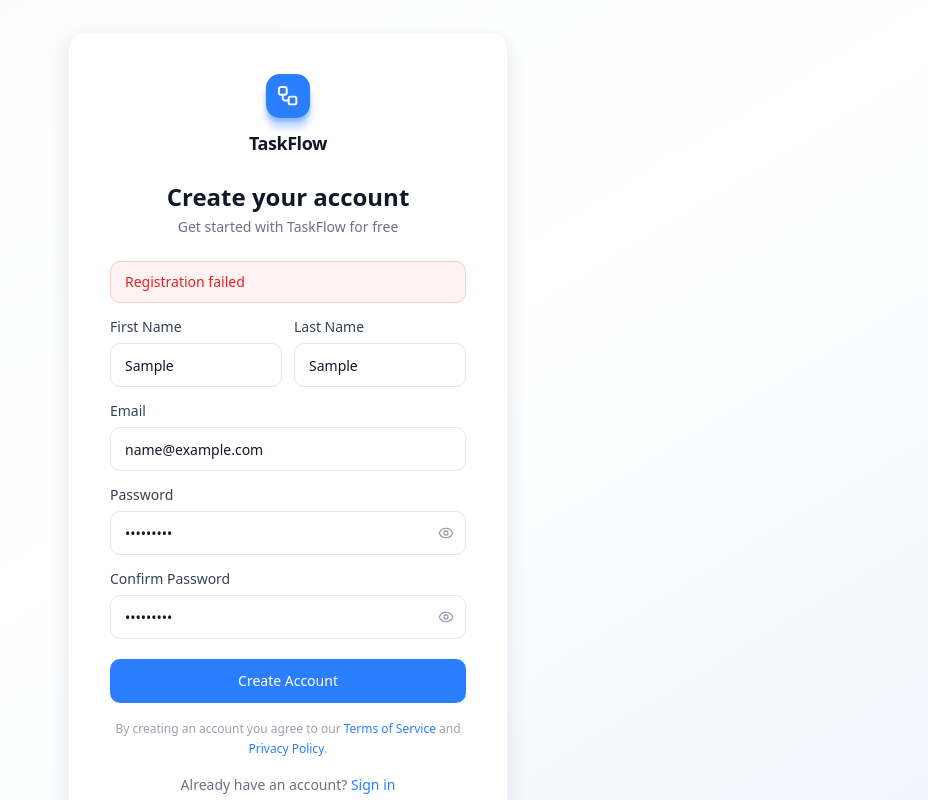
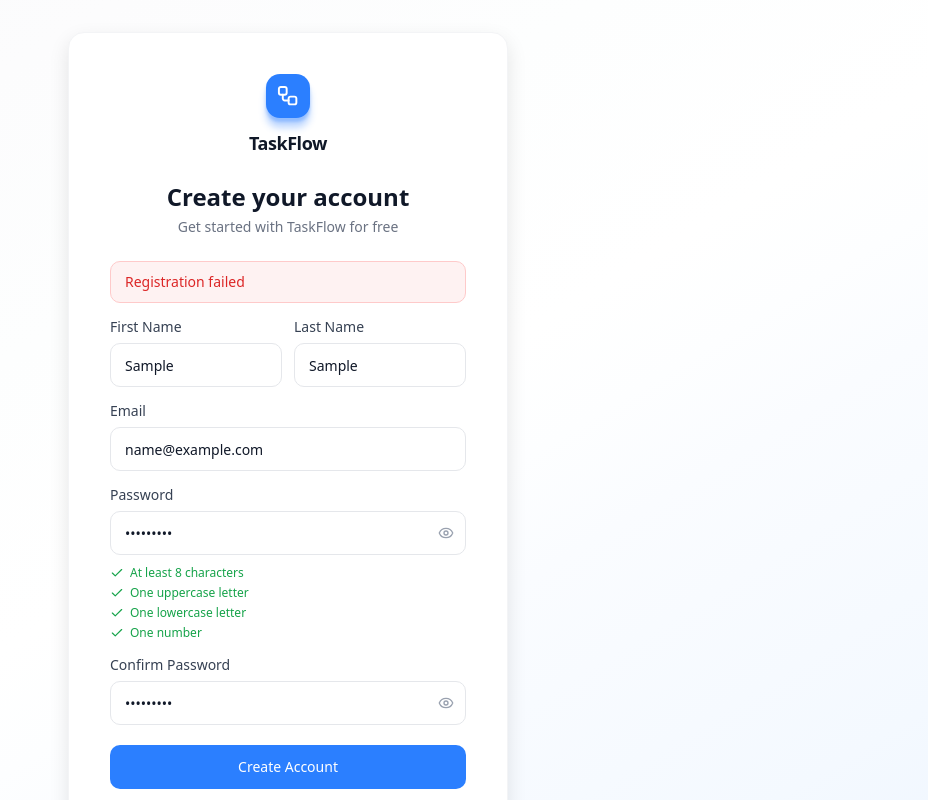
Before and after one commit to nirmalfernando/TaskFlow, a React (Vite) app in the folder client/: page /register in a window 1280 px wide. Both pictures are taken after typing "Sample", "Sample", "name@example.com", "Sample123", "Sample123" into the empty fields and a click on the button "Create Account". Shown: the top 800 px of the page, without its empty margins (352-1280 px from the left). Built offline with nearby package versions, Linux system fonts and the light colour scheme; no server answers.

Commit message:
refactor(auth): added regex and validation for password and email

```diff
--- /dev/null
+++ b/client/src/lib/validation.ts
@@ -0,0 +1,21 @@
+import { z } from 'zod';
+
+export const EMAIL_REGEX = /^[a-zA-Z0-9._%+-]+@[a-zA-Z0-9.-]+\.[a-zA-Z]{2,}$/;
+
+export const PASSWORD_REGEX = {
+  uppercase: /[A-Z]/,
+  lowercase: /[a-z]/,
+  digit: /[0-9]/,
+};
+
+export const emailSchema = z
+  .string()
+  .min(1, 'Email is required')
+  .regex(EMAIL_REGEX, 'Invalid email address');
+
+export const passwordSchema = z
+  .string()
+  .min(8, 'Password must be at least 8 characters')
+  .regex(PASSWORD_REGEX.uppercase, 'Must contain at least one uppercase letter')
+  .regex(PASSWORD_REGEX.lowercase, 'Must contain at least one lowercase letter')
+  .regex(PASSWORD_REGEX.digit, 'Must contain at least one number');
--- a/client/src/pages/LoginPage.tsx
+++ b/client/src/pages/LoginPage.tsx
@@ -7,13 +7,14 @@ import { Link, useNavigate } from 'react-router-dom';
 import { isAxiosError } from 'axios';
 import { cn } from '@/lib/utils';
 import { useAuth } from '@/hooks/useAuth';
+import { emailSchema } from '@/lib/validation';
 
 const FEATURE_FLAGS = {
   googleSso: false,
 } as const;
 
 const schema = z.object({
-  email: z.string().email('Invalid email address'),
+  email: emailSchema,
   password: z.string().min(1, 'Password is required'),
 });
 
--- a/client/src/pages/RegisterPage.tsx
+++ b/client/src/pages/RegisterPage.tsx
@@ -1,24 +1,20 @@
 import { useState } from 'react';
-import { useForm } from 'react-hook-form';
+import { useForm, useWatch } from 'react-hook-form';
 import { zodResolver } from '@hookform/resolvers/zod';
 import { z } from 'zod';
-import { Eye, EyeOff } from 'lucide-react';
+import { Eye, EyeOff, Check, X } from 'lucide-react';
 import { Link, useNavigate } from 'react-router-dom';
 import { isAxiosError } from 'axios';
 import { cn } from '@/lib/utils';
 import { useAuth } from '@/hooks/useAuth';
+import { emailSchema, passwordSchema, PASSWORD_REGEX } from '@/lib/validation';
 
 const schema = z
   .object({
     firstName: z.string().min(1, 'First name is required').max(50),
     lastName: z.string().min(1, 'Last name is required').max(50),
-    email: z.string().email('Invalid email address'),
-    password: z
-      .string()
-      .min(8, 'Password must be at least 8 characters')
-      .regex(/[A-Z]/, 'Must contain an uppercase letter')
-      .regex(/[a-z]/, 'Must contain a lowercase letter')
-      .regex(/[0-9]/, 'Must contain a number'),
+    email: emailSchema,
+    password: passwordSchema,
     confirmPassword: z.string().min(1, 'Please confirm your password'),
   })
   .refine((data) => data.password === data.confirmPassword, {
@@ -72,6 +68,40 @@ function PasswordField({
   );
 }
 
+const PASSWORD_RULES = [
+  { label: 'At least 8 characters', test: (v: string) => v.length >= 8 },
+  { label: 'One uppercase letter', test: (v: string) => PASSWORD_REGEX.uppercase.test(v) },
+  { label: 'One lowercase letter', test: (v: string) => PASSWORD_REGEX.lowercase.test(v) },
+  { label: 'One number', test: (v: string) => PASSWORD_REGEX.digit.test(v) },
+];
+
+function PasswordRequirements({ value }: { value: string }) {
+  if (!value) return null;
+  return (
+    <ul className="flex flex-col gap-1 mt-1">
+      {PASSWORD_RULES.map(({ label, test }) => {
+        const satisfied = test(value);
+        return (
+          <li
+            key={label}
+            className={cn(
+              'flex items-center gap-1.5 text-xs',
+              satisfied ? 'text-green-600' : 'text-text-placeholder',
+            )}
+          >
+            {satisfied ? (
+              <Check className="h-3.5 w-3.5 shrink-0" />
+            ) : (
+              <X className="h-3.5 w-3.5 shrink-0" />
+            )}
+            {label}
+          </li>
+        );
+      })}
+    </ul>
+  );
+}
+
 export function RegisterPage() {
   const [serverError, setServerError] = useState('');
   const { register: registerUser } = useAuth();
@@ -80,8 +110,11 @@ export function RegisterPage() {
   const {
     register,
     handleSubmit,
+    control,
     formState: { errors, isSubmitting },
   } = useForm<FormData>({ resolver: zodResolver(schema) });
+
+  const passwordValue = useWatch({ control, name: 'password', defaultValue: '' });
 
   const onSubmit = async (data: FormData) => {
     setServerError('');
@@ -215,6 +248,7 @@ export function RegisterPage() {
               registration={register('password')}
               error={errors.password?.message}
             />
+            <PasswordRequirements value={passwordValue} />
           </div>
 
           {/* Confirm Password */}
```
